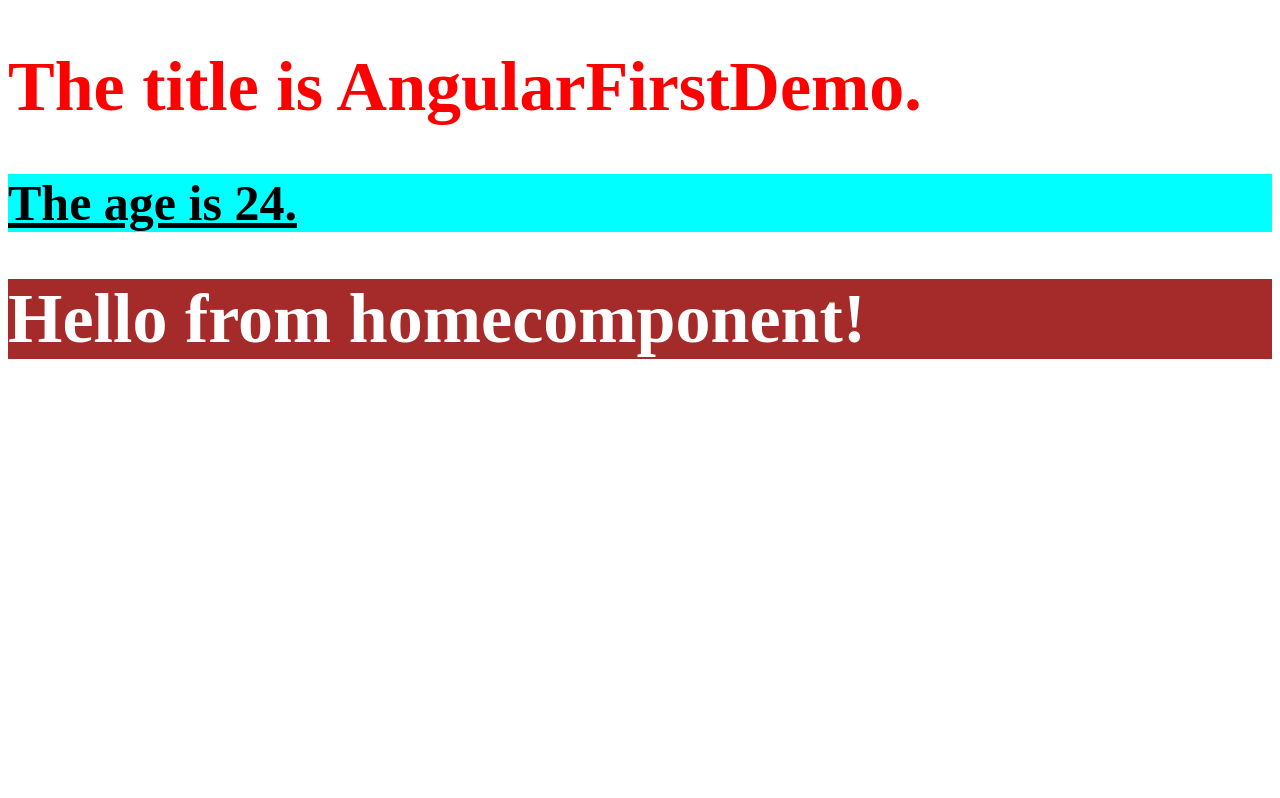
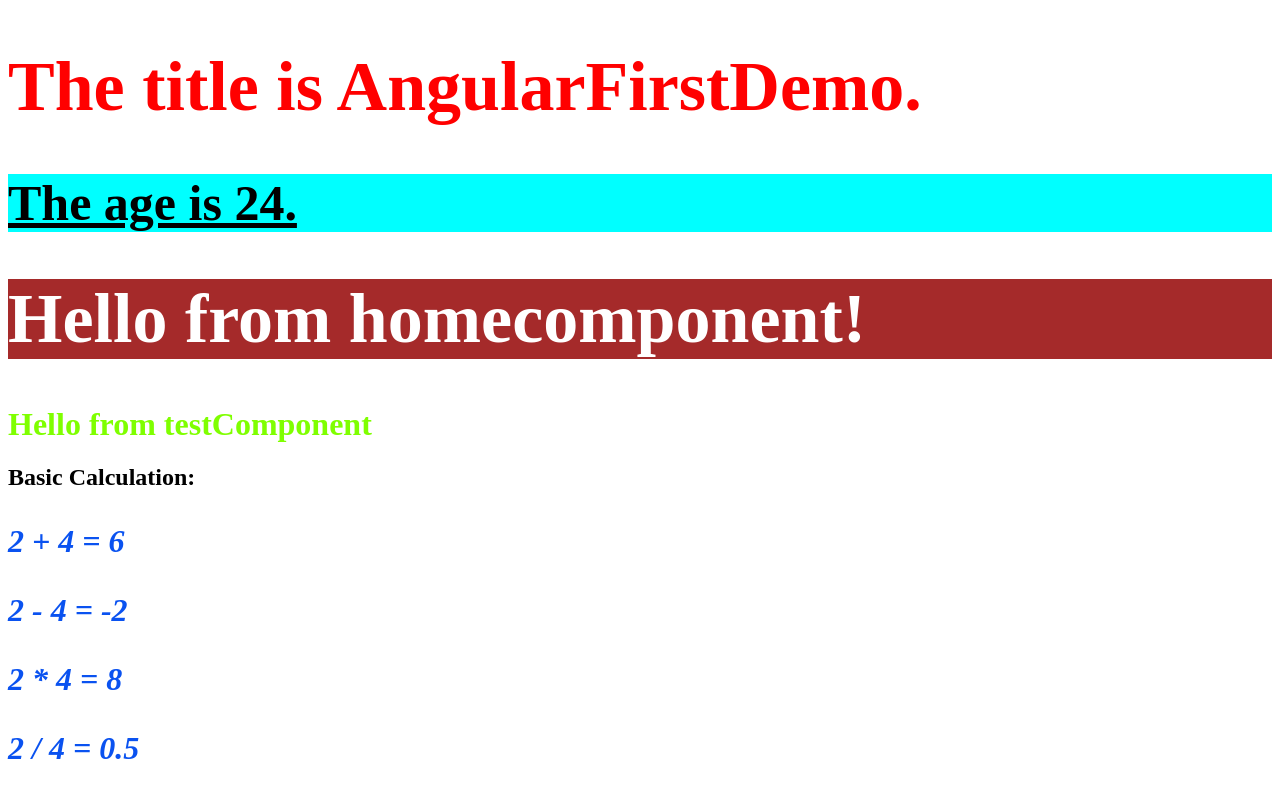
Before and after one commit to NakibBracu/angular-practise, an Angular app in the folder AngularFirstDemo/: page / in a window 1280 px wide. Built offline with nearby package versions, Linux system fonts and the light colour scheme.

Commit message:
test.component added!

```diff
--- /dev/null
+++ b/AngularFirstDemo/src/app/TestComponent/test.component.css
@@ -0,0 +1,13 @@
+p{
+    color: #0a52f0;
+    font-style: italic;
+    font-size:xx-large;
+    font-weight: bolder;
+}
+h1{
+color: chartreuse;
+font-size: xx-large;
+}
+p:hover{
+    color: blueviolet;
+}
--- /dev/null
+++ b/AngularFirstDemo/src/app/TestComponent/test.component.html
@@ -0,0 +1,16 @@
+<h1>Hello from {{title}}</h1>
+<h2>
+   Basic Calculation:
+   <p>
+    {{num1}} + {{num2}} = {{num1+num2}}
+   </p>
+   <p>
+    {{num1}} - {{num2}} = {{num1-num2}}
+   </p>
+   <p>
+    {{num1}} * {{num2}} = {{num1*num2}}
+   </p>
+   <p>
+    {{num1}} / {{num2}} = {{num1/num2}}
+   </p>
+</h2>
--- /dev/null
+++ b/AngularFirstDemo/src/app/TestComponent/test.component.ts
@@ -0,0 +1,13 @@
+import { Component } from "@angular/core";
+
+@Component({
+    selector:'app-test',
+    styleUrl:'./test.component.css',
+    templateUrl:'./test.component.html'
+})
+
+export class TestComponent{
+title = "testComponent";
+num1 = 2;
+num2 = 4;
+}
--- a/AngularFirstDemo/src/app/app.component.html
+++ b/AngularFirstDemo/src/app/app.component.html
@@ -1,3 +1,4 @@
 <h1> The title is {{title}}.</h1>
 <h2> The age is {{age}}. </h2>
 <app-home />
+<app-test />
--- a/AngularFirstDemo/src/app/app.module.ts
+++ b/AngularFirstDemo/src/app/app.module.ts
@@ -4,11 +4,13 @@ import { BrowserModule } from '@angular/platform-browser';
 import { AppRoutingModule } from './app-routing.module';
 import { AppComponent } from './app.component';
 import { HomeComponent } from './HomeComponent/home.component';
+import { TestComponent } from './TestComponent/test.component';
 
 @NgModule({
   declarations: [
     AppComponent,
-    HomeComponent
+    HomeComponent,
+    TestComponent
   ],
   imports: [
     BrowserModule,
```
